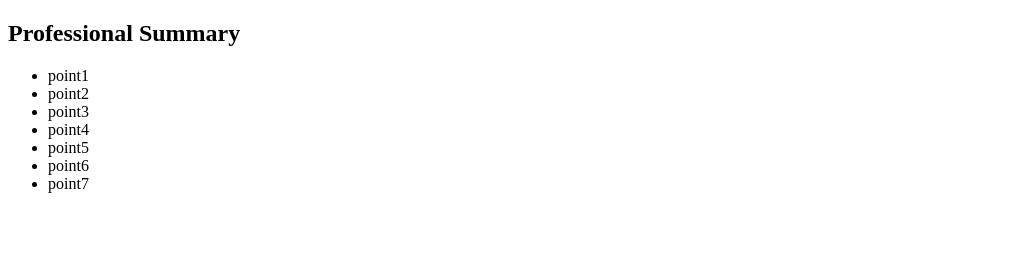
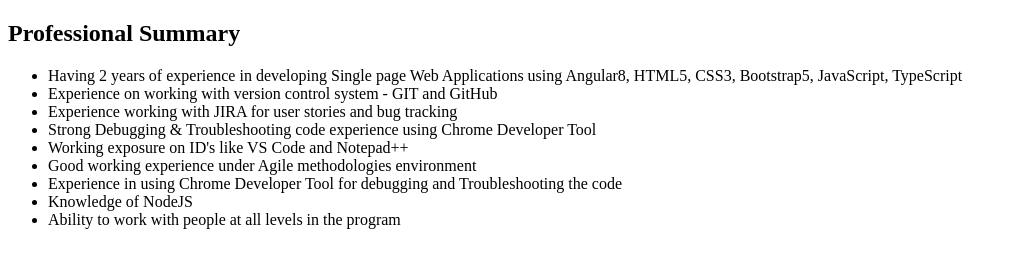
Before and after one commit to JagdishDaulatMore/MyProfile, a plain HTML site: page home.html in a window 1280 px wide. Shown: the whole page, without its empty margins (0-1014 px from the left). Drawn offline with Linux system fonts and the light colour scheme.

Commit message:
modify page home.html
modify page home.html

```diff
--- a/home.html
+++ b/home.html
@@ -7,14 +7,15 @@
 <body>
   <h2>Professional Summary</h2>
   <ul>
-    <li> point1</li>
-    <li> point2</li>
-    <li> point3</li>
-    <li> point4</li>
-    <li> point5</li>
-    <li> point6</li>
-    <li> point7</li>
-
+    <li> Having 2 years of experience in developing Single page Web Applications using Angular8, HTML5, CSS3, Bootstrap5, JavaScript, TypeScript</li>
+    <li> Experience on working with version control system - GIT and GitHub</li>
+    <li> Experience working with JIRA for user stories and bug tracking</li>
+    <li> Strong Debugging & Troubleshooting code experience using Chrome Developer Tool</li>
+    <li> Working exposure on ID's like VS Code and Notepad++</li>
+    <li> Good working experience under Agile methodologies environment</li>
+    <li> Experience in using Chrome Developer Tool for debugging and Troubleshooting the code</li>
+<li> Knowledge of NodeJS</li>
+<li> Ability to work with people at all levels in the program</li>
   </ul>
 
 </body>
```
